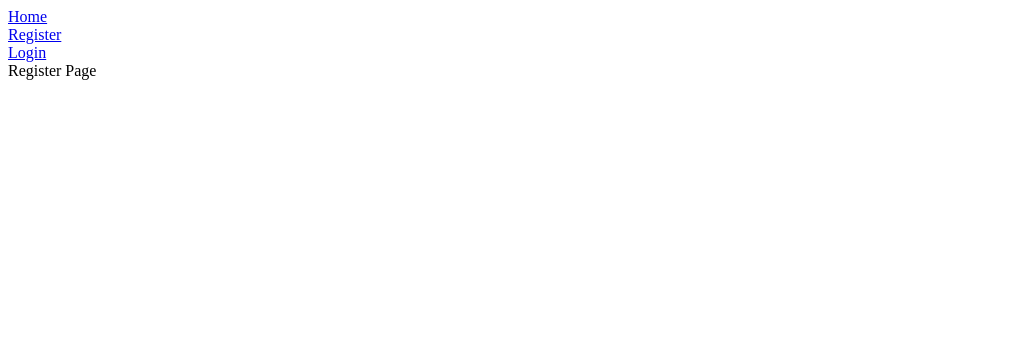
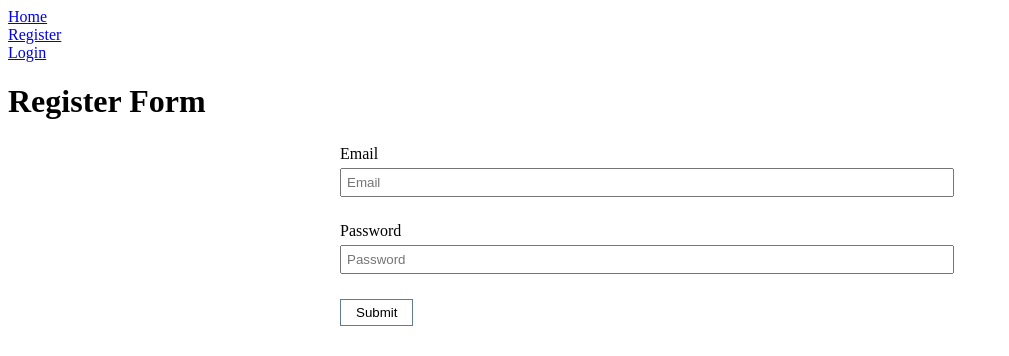
Before and after one commit to Steve-Reid/Typescript-React-Apollo-Boilerplate, a React (Create React App) app: page /register in a window 1280 px wide. Shown: the top 356 px of the page, without its empty margins (0-1009 px from the left). Built offline with nearby package versions, Linux system fonts and the light colour scheme.

Commit message:
abstract ormconfing to env variables using env-cmd, create register form and mutation

```diff
--- a/package.json
+++ b/package.json
@@ -9,12 +9,14 @@
     "@types/react": "16.9.2",
     "@types/react-dom": "16.9.0",
     "apollo-boost": "^0.4.4",
+    "formik": "^1.5.8",
     "graphql": "^14.5.7",
     "react": "^16.9.0",
     "react-dom": "^16.9.0",
     "react-router-dom": "^5.1.0",
     "react-scripts": "3.1.2",
-    "typescript": "3.6.3"
+    "typescript": "3.6.3",
+    "yup": "^0.27.0"
   },
   "scripts": {
     "start": "react-scripts start",
--- /dev/null
+++ b/src/components/fields/InputField.tsx
@@ -0,0 +1,20 @@
+import React, { DetailedHTMLProps, InputHTMLAttributes } from 'react';
+import { FieldProps } from 'formik';
+
+type InputProps = DetailedHTMLProps<
+  InputHTMLAttributes<HTMLInputElement>,
+  HTMLInputElement
+>;
+
+export const InputField = ({
+  field,
+  form: _,
+  ...props
+}: FieldProps & InputProps) => {
+  return (
+    <div className="input-row">
+      <label htmlFor={field.name}>{props.placeholder}</label>
+      <input {...field} {...props} />
+    </div>
+  );
+};
--- a/src/generated/graphql.tsx
+++ b/src/generated/graphql.tsx
@@ -60,6 +60,17 @@ export type HelloQuery = (
   & Pick<Query, 'hello'>
 );
 
+export type RegisterMutationVariables = {
+  email: Scalars['String'],
+  password: Scalars['String']
+};
+
+
+export type RegisterMutation = (
+  { __typename?: 'Mutation' }
+  & Pick<Mutation, 'register'>
+);
+
 export const HelloDocument = gql`
     query Hello {
   hello
@@ -75,3 +86,16 @@ export const HelloDocument = gql`
 
 export type HelloQueryHookResult = ReturnType<typeof useHelloQuery>;
 export type HelloQueryResult = ApolloReactCommon.QueryResult<HelloQuery, HelloQueryVariables>;
+export const RegisterDocument = gql`
+    mutation Register($email: String!, $password: String!) {
+  register(email: $email, password: $password)
+}
+    `;
+export type RegisterMutationFn = ApolloReactCommon.MutationFunction<RegisterMutation, RegisterMutationVariables>;
+
+    export function useRegisterMutation(baseOptions?: ApolloReactHooks.MutationHookOptions<RegisterMutation, RegisterMutationVariables>) {
+      return ApolloReactHooks.useMutation<RegisterMutation, RegisterMutationVariables>(RegisterDocument, baseOptions);
+    }
+export type RegisterMutationHookResult = ReturnType<typeof useRegisterMutation>;
+export type RegisterMutationResult = ApolloReactCommon.MutationResult<RegisterMutation>;
+export type RegisterMutationOptions = ApolloReactCommon.BaseMutationOptions<RegisterMutation, RegisterMutationVariables>;
--- /dev/null
+++ b/src/graphql/register.graphql
@@ -0,0 +1,3 @@
+mutation Register($email: String!, $password: String!) {
+  register(email: $email, password: $password)
+}
--- /dev/null
+++ b/src/index.css
@@ -0,0 +1,42 @@
+form {
+  width: 100%;
+  max-width: 600px;
+  margin: 25px auto;
+}
+
+.input-row {
+  margin: 25px 0px;
+}
+
+label {
+  display: block;
+  padding-bottom: 5px;
+}
+
+input {
+  width: 100%;
+  padding: 5px;
+}
+
+button {
+  border-radius: 0px;
+  padding: 5px 15px;
+  background: none;
+  border: 1px solid #607d8b;
+  cursor: pointer;
+}
+
+.form-message {
+  font-size: 10px;
+  padding-top: 2px;
+}
+.form-message.valid {
+  color: #4caf50;
+}
+.form-message.invalid {
+  color: #f44336;
+}
+
+.has-error {
+  border: 1px solid #f44336;
+}
--- a/src/index.tsx
+++ b/src/index.tsx
@@ -2,6 +2,8 @@ import React from 'react';
 import ReactDOM from 'react-dom';
 import ApolloClient from 'apollo-boost';
 import { ApolloProvider } from '@apollo/react-hooks';
+import './index.css';
+
 import { Routes } from './Routes';
 import * as serviceWorker from './serviceWorker';
 
--- a/src/pages/Register.tsx
+++ b/src/pages/Register.tsx
@@ -1,11 +1,59 @@
 import * as React from 'react';
+import { Formik, Field } from 'formik';
+import { InputField } from '../components/fields/InputField';
+import { useRegisterMutation } from '../generated/graphql';
 
 interface RegisterProps {}
 
 export const Register: React.FC<RegisterProps> = () => {
+  const [register] = useRegisterMutation();
+
   return (
     <div>
-      <div>Register Page</div>
+      <div>
+        <h1>Register Form</h1>
+      </div>
+      <Formik
+        onSubmit={async ({ email, password }) => {
+          console.log('Form submitted!');
+
+          const response = await register({
+            variables: {
+              email,
+              password
+            }
+          });
+
+          console.log('TCL: response: ', response);
+        }}
+        initialValues={{
+          email: '',
+          password: ''
+        }}
+      >
+        {({ handleSubmit }) => (
+          <form className="form" onSubmit={handleSubmit}>
+            {/* <Field
+              name="firstName"
+              placeholder="First Name"
+              component={InputField}
+            />
+            <Field
+              name="lastName"
+              placeholder="Last Name"
+              component={InputField}
+            /> */}
+            <Field name="email" placeholder="Email" component={InputField} />
+            <Field
+              name="password"
+              placeholder="Password"
+              component={InputField}
+              type="password"
+            />
+            <button type="submit">Submit</button>
+          </form>
+        )}
+      </Formik>
     </div>
   );
 };
```
Also changed, not shown: 1 other file (tests, documents, lock files or other folders).
